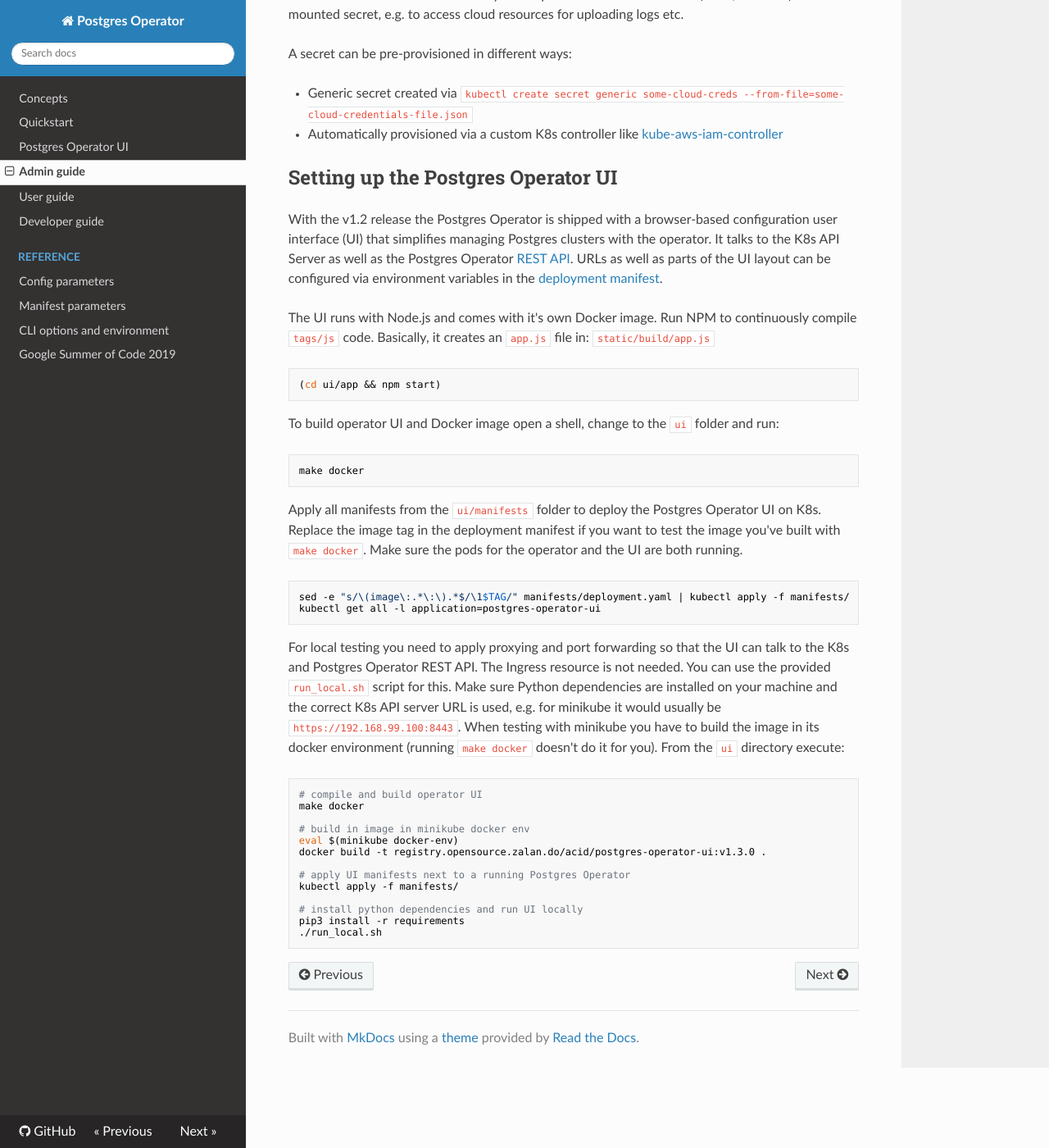
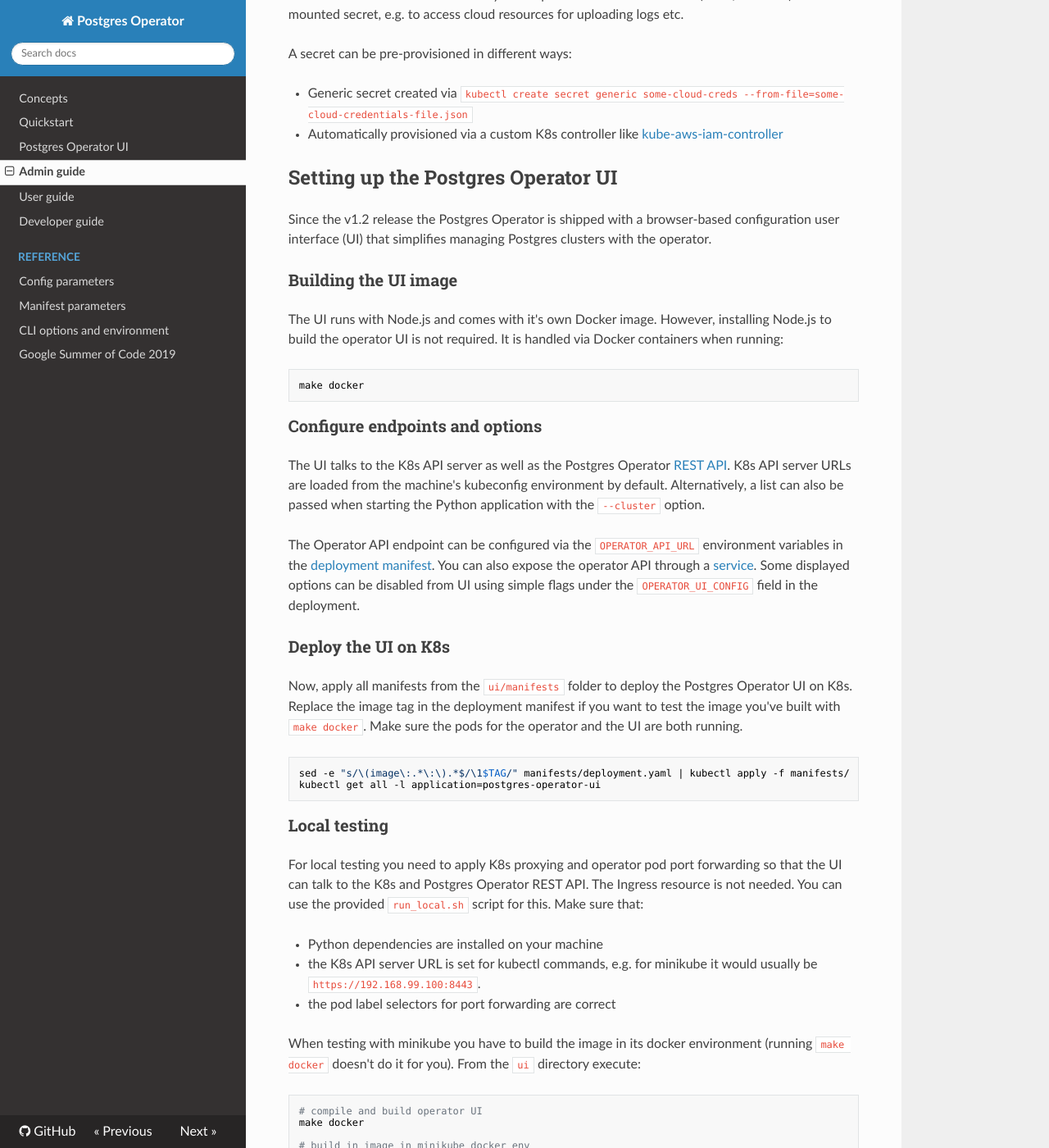
Before and after one commit to zalando/postgres-operator, an MkDocs documentation site: the page built from docs/administrator.md, in a window 1280 px wide and 1400 px high, scrolled down 9064 px. Shown: the whole window at 82% size. Built offline with MkDocs 1.6.1, drawn with Linux system fonts in a browser that asks for light colours; nearby versions of some CDN libraries; some of the changed text lies outside the part shown.

Commit message:
extend admin docs on UI

````diff
--- a/docs/administrator.md
+++ b/docs/administrator.md
@@ -486,29 +486,36 @@ A secret can be pre-provisioned in different ways:
 
 ## Setting up the Postgres Operator UI
 
-With the v1.2 release the Postgres Operator is shipped with a browser-based
+Since the v1.2 release the Postgres Operator is shipped with a browser-based
 configuration user interface (UI) that simplifies managing Postgres clusters
-with the operator. It talks to the K8s API Server as well as the Postgres
-Operator [REST API](developer.md#debugging-the-operator). URLs as well as parts
-of the UI layout can be configured via environment variables in the
-[deployment manifest](../ui/manifests/deployment.yaml#L40).
+with the operator.
 
-The UI runs with Node.js and comes with it's own Docker image. Run NPM to
-continuously compile `tags/js` code. Basically, it creates an `app.js` file in:
-`static/build/app.js`
+### Building the UI image
 
-```bash
-(cd ui/app && npm start)
-```
-
-To build operator UI and Docker image open a shell, change to the `ui` folder
-and run:
+The UI runs with Node.js and comes with it's own Docker
+image. However, installing Node.js to build the operator UI is not required. It
+is handled via Docker containers when running:
 
 ```bash
 make docker
 ```
 
-Apply all manifests from the `ui/manifests` folder to deploy the Postgres
+### Configure endpoints and options
+
+The UI talks to the K8s API server as well as the Postgres Operator [REST API](developer.md#debugging-the-operator).
+K8s API server URLs are loaded from the machine's kubeconfig environment by
+default. Alternatively, a list can also be passed when starting the Python
+application with the `--cluster` option.
+
+The Operator API endpoint can be configured via the `OPERATOR_API_URL`
+environment variables in the [deployment manifest](../ui/manifests/deployment.yaml#L40).
+You can also expose the operator API through a [service](../manifests/api-service.yaml).
+Some displayed options can be disabled from UI using simple flags under the
+`OPERATOR_UI_CONFIG` field in the deployment.
+
+### Deploy the UI on K8s
+
+Now, apply all manifests from the `ui/manifests` folder to deploy the Postgres
 Operator UI on K8s. Replace the image tag in the deployment manifest if you
 want to test the image you've built with `make docker`. Make sure the pods for
 the operator and the UI are both running.
@@ -518,11 +525,17 @@ sed -e "s/\(image\:.*\:\).*$/\1$TAG/" manifests/deployment.yaml | kubectl apply
 kubectl get all -l application=postgres-operator-ui
 ```
 
-For local testing you need to apply proxying and port forwarding so that the UI
-can talk to the K8s and Postgres Operator REST API. The Ingress resource is not
-needed. You can use the provided `run_local.sh` script for this. Make sure
-Python dependencies are installed on your machine and the correct K8s API server
-URL is used, e.g. for minikube it would usually be `https://192.168.99.100:8443`.
+### Local testing
+
+For local testing you need to apply K8s proxying and operator pod port
+forwarding so that the UI can talk to the K8s and Postgres Operator REST API.
+The Ingress resource is not needed. You can use the provided `run_local.sh`
+script for this. Make sure that:
+
+* Python dependencies are installed on your machine
+* the K8s API server URL is set for kubectl commands, e.g. for minikube it would usually be `https://192.168.99.100:8443`.
+* the pod label selectors for port forwarding are correct
+
 When testing with minikube you have to build the image in its docker environment
 (running `make docker` doesn't do it for you). From the `ui` directory execute:
 
@@ -537,7 +550,7 @@ docker build -t registry.opensource.zalan.do/acid/postgres-operator-ui:v1.3.0 .
 # apply UI manifests next to a running Postgres Operator
 kubectl apply -f manifests/
 
-# install python dependencies and run UI locally
+# install python dependencies to run UI locally
 pip3 install -r requirements
 ./run_local.sh
 ```
````
